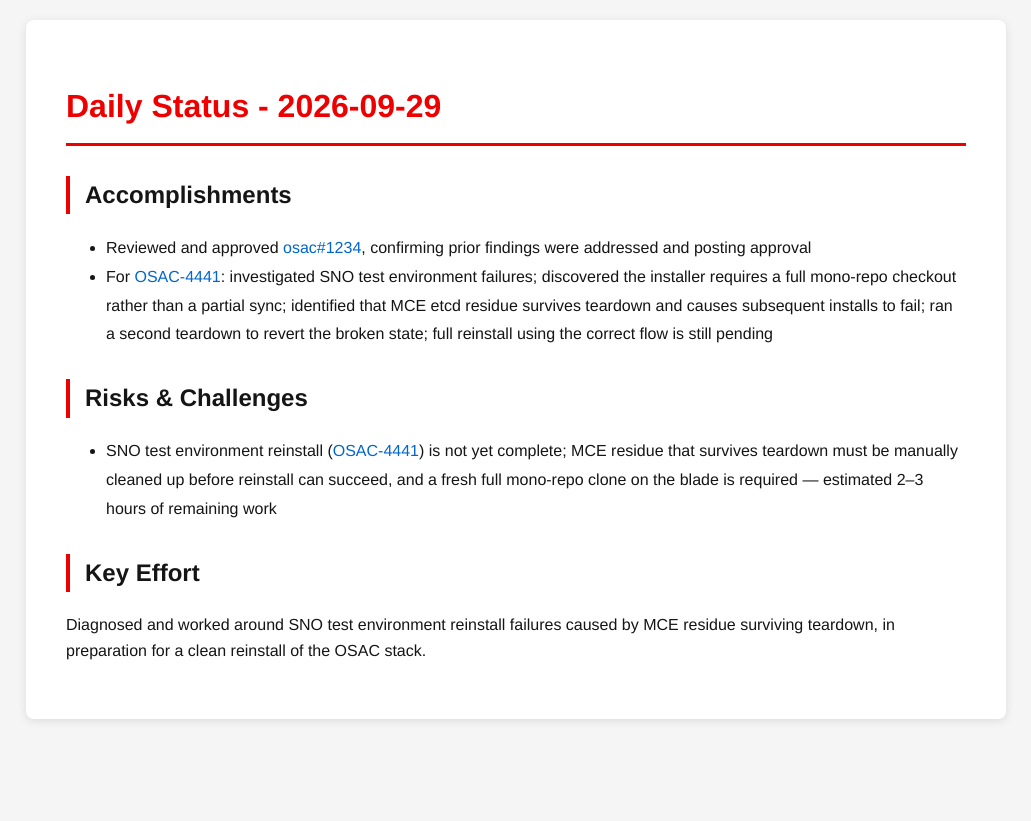
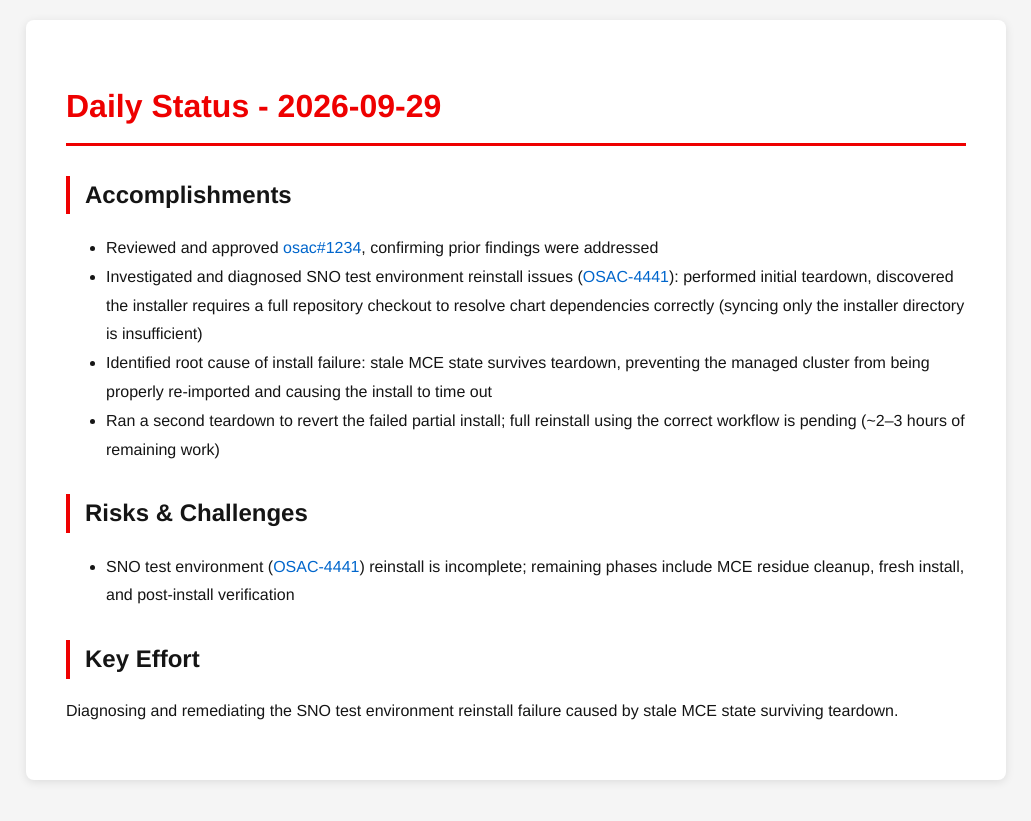
Before and after one commit to tzvatot/daily-status, a Jekyll site: the page built from 2026-09-29.md, in a window 1280 px wide. Shown: the top 821 px of the page, without its empty margins (124-1155 px from the left). Built offline with Jekyll 4.4.1, drawn with Linux system fonts in a browser that asks for light colours.

Commit message:
Daily status update - 2026-09-29

```diff
--- a/2026-09-29.md
+++ b/2026-09-29.md
@@ -7,11 +7,13 @@ date: 2026-09-29
 # Daily Status - 2026-09-29
 
 ## Accomplishments
-- Reviewed and approved [osac#1234](https://github.com/osac-project/osac/pull/1234), confirming prior findings were addressed and posting approval
-- For [OSAC-4441](https://redhat.atlassian.net/browse/OSAC-4441): investigated SNO test environment failures; discovered the installer requires a full mono-repo checkout rather than a partial sync; identified that MCE etcd residue survives teardown and causes subsequent installs to fail; ran a second teardown to revert the broken state; full reinstall using the correct flow is still pending
+- Reviewed and approved [osac#1234](https://github.com/osac-project/osac/pull/1234), confirming prior findings were addressed
+- Investigated and diagnosed SNO test environment reinstall issues ([OSAC-4441](https://redhat.atlassian.net/browse/OSAC-4441)): performed initial teardown, discovered the installer requires a full repository checkout to resolve chart dependencies correctly (syncing only the installer directory is insufficient)
+- Identified root cause of install failure: stale MCE state survives teardown, preventing the managed cluster from being properly re-imported and causing the install to time out
+- Ran a second teardown to revert the failed partial install; full reinstall using the correct workflow is pending (~2–3 hours of remaining work)
 
 ## Risks & Challenges
-- SNO test environment reinstall ([OSAC-4441](https://redhat.atlassian.net/browse/OSAC-4441)) is not yet complete; MCE residue that survives teardown must be manually cleaned up before reinstall can succeed, and a fresh full mono-repo clone on the blade is required — estimated 2–3 hours of remaining work
+- SNO test environment ([OSAC-4441](https://redhat.atlassian.net/browse/OSAC-4441)) reinstall is incomplete; remaining phases include MCE residue cleanup, fresh install, and post-install verification
 
 ## Key Effort
-Diagnosed and worked around SNO test environment reinstall failures caused by MCE residue surviving teardown, in preparation for a clean reinstall of the OSAC stack.
+Diagnosing and remediating the SNO test environment reinstall failure caused by stale MCE state surviving teardown.
```
